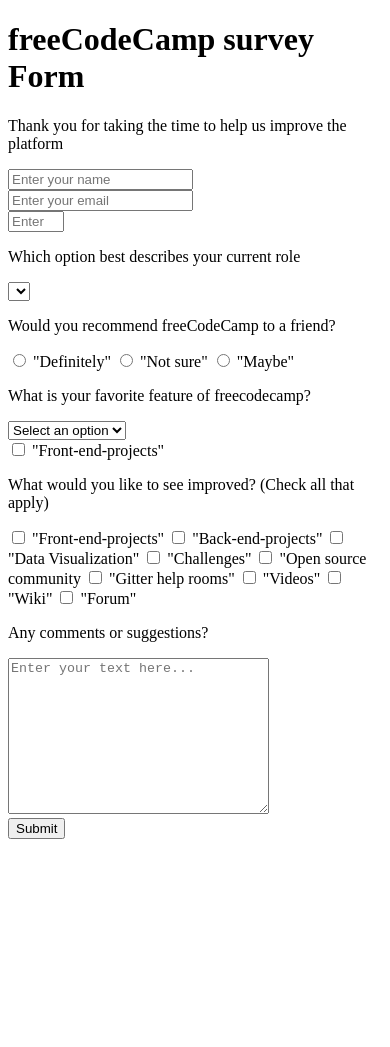
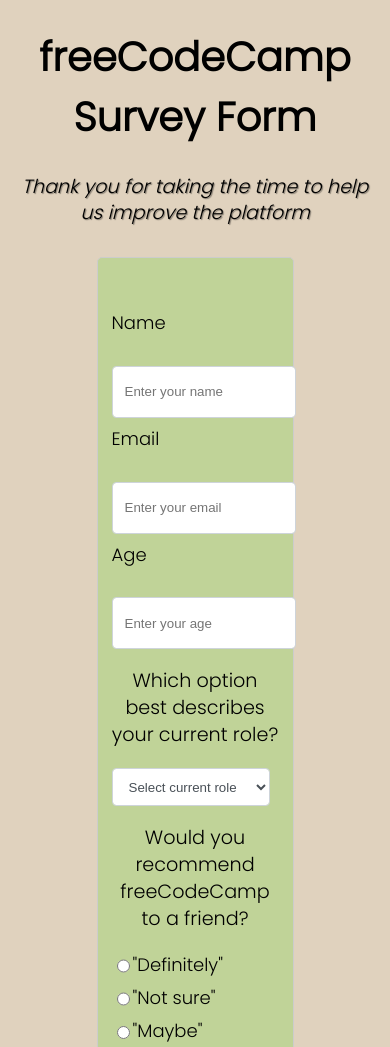
Before and after one commit to andreeamiclaus/Survey-Form-Freecodecamp, a plain HTML site: page index.html in a window 390 px wide. Shown: the top 1047 px of the page. Before the commit the page ends 847 px from the top, so only its background shows below. Drawn offline with Linux system fonts and the light colour scheme.

Commit message:
Added the CSS
Added CSS style. Used media queries from some portions of the survey to make it responislbe.
Couldnt manage to center the input radio type

```diff
--- a/index.html
+++ b/index.html
@@ -5,18 +5,25 @@
     <meta http-equiv="X-UA-Compatible" content="IE=edge" />
     <meta name="viewport" content="width=device-width, initial-scale=1.0" />
     <title>Survey Form</title>
+    <link rel="stylesheet" href="styles.css">
+    <link rel="preconnect" href="https://fonts.googleapis.com">
+<link rel="preconnect" href="https://fonts.gstatic.com" crossorigin>
+<link href="https://fonts.googleapis.com/css2?family=Playfair+Display:wght@700&family=Poppins:wght@300&display=swap" rel="stylesheet">
+
   </head>
   <body>
-    <div class="container">
+
       <header class="header">
-        <h1 id="title">freeCodeCamp survey Form</h1>
+        <h1 id="title">freeCodeCamp Survey Form</h1>
         <p id="description" class="">
           Thank you for taking the time to help us improve the platform
         </p>
       </header>
+      <div class="container">
       <form id="survey-form">
         <div class="form-group">
-          <label for="name" id="name-labe"></label>
+          <label for="name" id="name-labe">Name</label>
+          <br>
           <input
             type="text"
             id="name"
@@ -26,7 +33,8 @@
           />
         </div>
         <div class="form-group">
-          <label for="email" id="email-label"></label>
+          <label for="email" id="email-label">Email</label>
+          <br>
           <input
             type="email"
             id="email"
@@ -36,7 +44,8 @@
           />
         </div>
         <div class="form-group">
-          <label for="number-label" id="number-label"></label>
+          <label for="number-label" id="number-label">Age</label>
+          <br>
           <input
             type="number"
             name="age"
@@ -45,16 +54,24 @@
             id="age"
             class="form-control"
             placeholder="Enter your age"
+            required
           />
         </div>
         <div class="form-group">
-          <p>Which option best describes your current role</p>
+          <p>Which option best describes your current role?</p>
           <select
             name="role"
             id="dropdown"
             class="form-control"
             required
-          ></select>
+          >
+          <option disabeled selected value>Select current role</option>
+          <option value="student">Student</option>
+          <option value="job">Full time job</option>
+          <option value="teacher">Teacher</option>
+          <option value="other">Other</option>
+          </select>
+        </select>
         </div>
           <div class="form-group">
             <p>Would you recommend freeCodeCamp to a friend?</p>
@@ -101,17 +118,8 @@
               <option value="challenges">challenges</option>
               </select>
               </div>
-              <label for="">
-                <input
-                  type="checkbox"
-                  name="prefer"
-                  value="front-end-projets"
-                  class="input-checkbox"
-                />
-                "Front-end-projects"
-              </label>
-            </select>
-          </div>
+
+
           <div class="form-group">
             <p>
               What would you like to see improved?
@@ -208,6 +216,7 @@
 
         </div>
       </form>
+
     </div>
   </body>
 </html>
--- a/styles.css
+++ b/styles.css
@@ -0,0 +1,118 @@
+:root {
+    --branding-color: black
+    ;
+    --secondary-color:  #c0d398;
+    --heading-font-family:'Playfair Display', serif
+    --default-font-family: 'Poppins', sans-serif;
+  }
+
+  body {
+    font-family: var(--default-font-family);
+    background-color: #e0d2be;
+    font-family: 'Poppins', sans-serif;
+    font-size: 1rem;
+    font-weight: 400;
+    line-height: 1.4;
+    color: var(--branding-color);
+
+
+  }
+  .container{
+      background-color:var(--secondary-color);
+      width: 50%;
+      margin:  0 auto;
+  text-align: center;
+
+    border: 1px solid #ccc;
+    border-radius: 5px;
+
+    padding: 4px;
+  }
+  @media (min-width: 576px) {
+    .container {
+      max-width: 540px;
+    }
+  }
+
+  @media (min-width: 768px) {
+    .container {
+      max-width: 720px;
+    }
+  }
+
+  h1 {
+    color: var(--branding-color);
+    font-family: var(--heading-font-family);
+    font-weight: bold;
+    font-size: 40px;
+    line-height: 1.5;
+  }
+  header{
+      text-align: center;
+      padding: 0 0.625rem;
+    margin-bottom: 1.875rem;
+  }
+  #description{
+    font-style: italic;
+    font-weight: 200;
+    text-shadow: 1px 1px 1px rgb(0 0 0 / 40%)
+  }
+  p{
+      font-size: 1.2rem;
+  }
+  label{
+    display: flex;
+   align-self: center;
+    font-size: 1.125rem;
+    margin-bottom: 0.5rem;
+    margin-top: 0.5rem;
+  }
+  form {
+    padding: 2.5rem 0.625rem;
+    border-radius: 0.25rem;
+  }
+  @media (min-width: 480px) {
+    form {
+      padding: 2.5rem;
+    }
+  }
+
+
+  .form-control{
+      color: var(--branding-color);
+    display: block;
+    width: 95%;
+    height: 2.375rem;
+    padding: 0.375rem 0.75rem;
+    color: #495057;
+    background-color: #fff;
+    background-clip: padding-box;
+    border: 1px solid #ced4da;
+    border-radius: 0.25rem;
+    transition: border-color 0.15s ease-in-out, box-shadow 0.15s ease-in-out;
+  }
+
+  .input-radio,
+  .input-checkbox {
+    text-align: center;
+  }
+
+
+  .input-textarea {
+    min-height: 120px;
+    width: 80%;
+    padding: 0.625rem;
+    resize: vertical;
+     }
+
+#submit{
+    color: #969e85;
+    background-color: #644948;
+    display: block;
+    width: 20%;
+    padding: 0.75rem;
+text-align: center;
+margin: auto;
+    border-radius: 2px;
+    cursor: pointer;
+}
```
